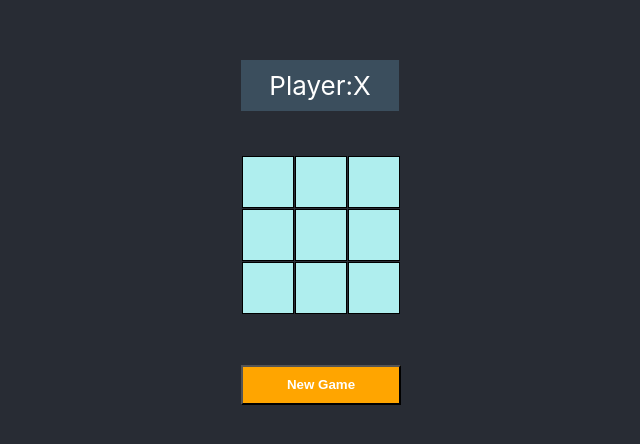
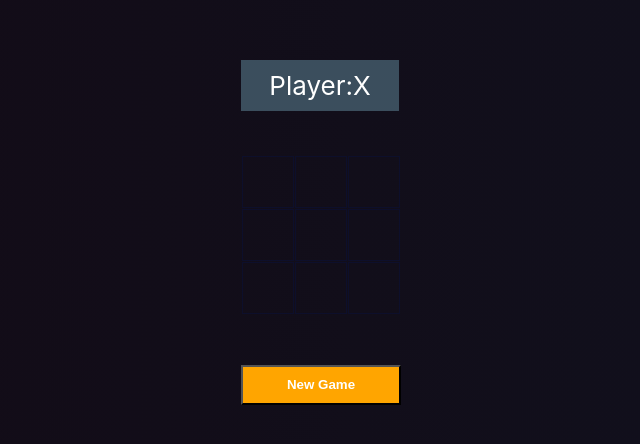
Before and after one commit to athangk/my-tic-tac-toe, a React (Create React App) app: page / in a window 1280 px wide. Shown: the part 168-612 px from the top of the page, without its empty margins (319-959 px from the left). Built offline with nearby package versions, Linux system fonts and the light colour scheme.

Commit message:
Updates on UI

```diff
--- a/src/App.css
+++ b/src/App.css
@@ -2,7 +2,7 @@
   text-align: center;
 }
 .app-section {
-  background-color: #282c34;
+  /* background-color: #282c34; */
   min-height: 100vh;
   display: flex;
   flex-direction: column;
@@ -10,6 +10,29 @@
   justify-content: center;
   font-size: calc(10px + 2vmin);
   color: white;
+  background: linear-gradient(270deg, #102b45, #0b1c2d, #130b16);
+  background-size: 600% 600%;
+
+  /* -webkit-animation: AnimationName 180s ease infinite;
+  -moz-animation: AnimationName 180s ease infinite;
+  animation: AnimationName 180s ease infinite; */
+}
+
+
+@-webkit-keyframes AnimationName {
+  0%{background-position:0% 50%}
+  50%{background-position:100% 50%}
+  100%{background-position:0% 50%}
+}
+@-moz-keyframes AnimationName {
+  0%{background-position:0% 50%}
+  50%{background-position:100% 50%}
+  100%{background-position:0% 50%}
+}
+@keyframes AnimationName {
+  0%{background-position:0% 50%}
+  50%{background-position:100% 50%}
+  100%{background-position:0% 50%}
 }
 
 
@@ -55,9 +78,9 @@
   max-height:50px;
   max-width:50px;
   margin-bottom: 1px;
-  background-color:paleturquoise;
+
   color:#980f98f5;
-  border: 1px solid black;
+  border:1px solid #09123e7d;
 
 }
 .cell__inner {
@@ -65,7 +88,7 @@
   width:50px;
   max-height:100%;
   max-width:100%;
-  padding-top: 6px;
+
 }
 .mark-X{
   color:rgb(16, 78, 87)
@@ -121,3 +144,62 @@
             user-select: none; /* Non-prefixed version, currently
                                   supported by Chrome, Edge, Opera and Firefox */
 }
+
+
+
+
+.card_mark {
+  width: 100%;
+  height: 100%;
+  transition: transform 1s;
+  transform-style: preserve-3d;
+  cursor: pointer;
+  position: relative;
+}
+
+.card_mark.is-flipped {
+  transform: rotateY(180deg);
+}
+
+.card_mark__face {
+  position: absolute;
+  width: 100%;
+  height: 100%;
+  /* line-height: 260px; */
+  color: white;
+  text-align: center;
+  font-weight: bold;
+  /* font-size: 40px; */
+  -webkit-backface-visibility: hidden;
+  backface-visibility: hidden;
+  justify-content: center;
+  align-items: center;
+  display: flex;
+}
+
+.card_mark__face--front {
+  /* background: #0a1211; */
+}
+
+.card_mark__face--back {
+  background: #0f98a8;
+  transform: rotateY(180deg);
+}
+
+.scene {
+  height:50px;
+  width:50px;
+  max-height:100%;
+  max-width:100%;
+  perspective: 600px;
+}
+
+.cell-is-spinning {
+  animation: spinCube 8s ease-in-out;
+
+}
+
+@keyframes spinCube {
+    0% { transform: translateZ(-100px) rotateX(  0deg) rotateY(  0deg); }
+  100% { transform: translateZ(-100px) rotateX(360deg) rotateY(360deg); }
+}
--- a/src/components/board/Board.tsx
+++ b/src/components/board/Board.tsx
@@ -1,3 +1,4 @@
+import { useState } from "react"
 import { Cell } from "./Cell"
 
 interface BoardProps {
@@ -9,9 +10,16 @@ interface BoardProps {
 }
 
 export const Board = ({ ticTacArray, winningCells, aheadCells, avoidCells, handleClick }: BoardProps) => {
+  const [perspectiveOn, setPerspectiveOn] = useState(false)
+
+  const togglePerspective = () => {
+    console.log("mouse is on")
+    setPerspectiveOn(perspectiveOn => !perspectiveOn)
+  }
+
   return (
     <>
-      <div className="grid">
+      <div className={`grid ${perspectiveOn && "cell-is-spinning"}`} onMouseEnter={togglePerspective}>
         {ticTacArray.map((_, i) => (
           <Cell
             key={i}
--- a/src/components/board/Cell.tsx
+++ b/src/components/board/Cell.tsx
@@ -1,3 +1,5 @@
+import { useState } from "react"
+
 interface CellProps {
   num: number
   cellValue: string | null
@@ -10,15 +12,40 @@ interface CellProps {
 export const Cell = ({ num, cellValue, winningCell, aheadCell, avoidCell, handleClick }: CellProps) => {
   const aheadable = aheadCell && !cellValue
   const avoidable = !aheadCell && avoidCell && !cellValue
+  const [flipped, setFlipped] = useState(false)
+
+  // return (
+  //   <div className="cell">
+  //     <div
+  //       className={`cell__inner no-select ${cellValue && "mark-" + cellValue} ${winningCell && "winCell"}
+  //       ${aheadable && "aheadMove"} ${avoidable && "avoidMove"}`}
+  //       onClick={() => handleClick(num)}
+  //     >
+  //       {cellValue}
+  //     </div>
+  //   </div>
+  // )
+
+  const handleCardClick = (num: number) => {
+    setFlipped(true)
+    handleClick(num)
+  }
 
   return (
     <div className="cell">
       <div
         className={`cell__inner no-select ${cellValue && "mark-" + cellValue} ${winningCell && "winCell"}
-        ${aheadable && "aheadMove"} ${avoidable && "avoidMove"}`}
-        onClick={() => handleClick(num)}
+        ${aheadable && "aheadMove"} ${avoidable && "avoidMove"} `}
+        onClick={() => {
+          handleCardClick(num)
+        }}
       >
-        {cellValue}
+        <div className="scene scene--card_mark">
+          <div className={`card_mark ${flipped && "is-flipped"}`}>
+            <div className="card_mark__face card_mark__face--front"></div>
+            <div className="card_mark__face card_mark__face--back">{cellValue}</div>
+          </div>
+        </div>
       </div>
     </div>
   )
```
